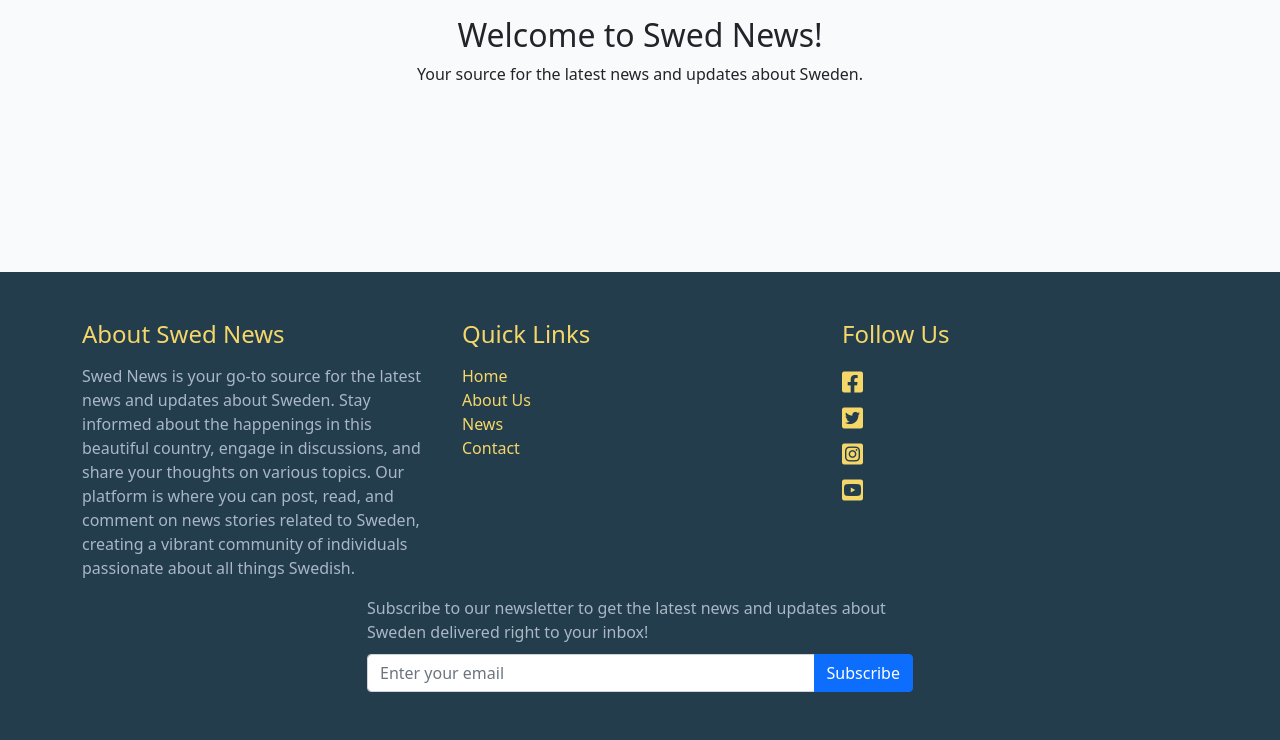
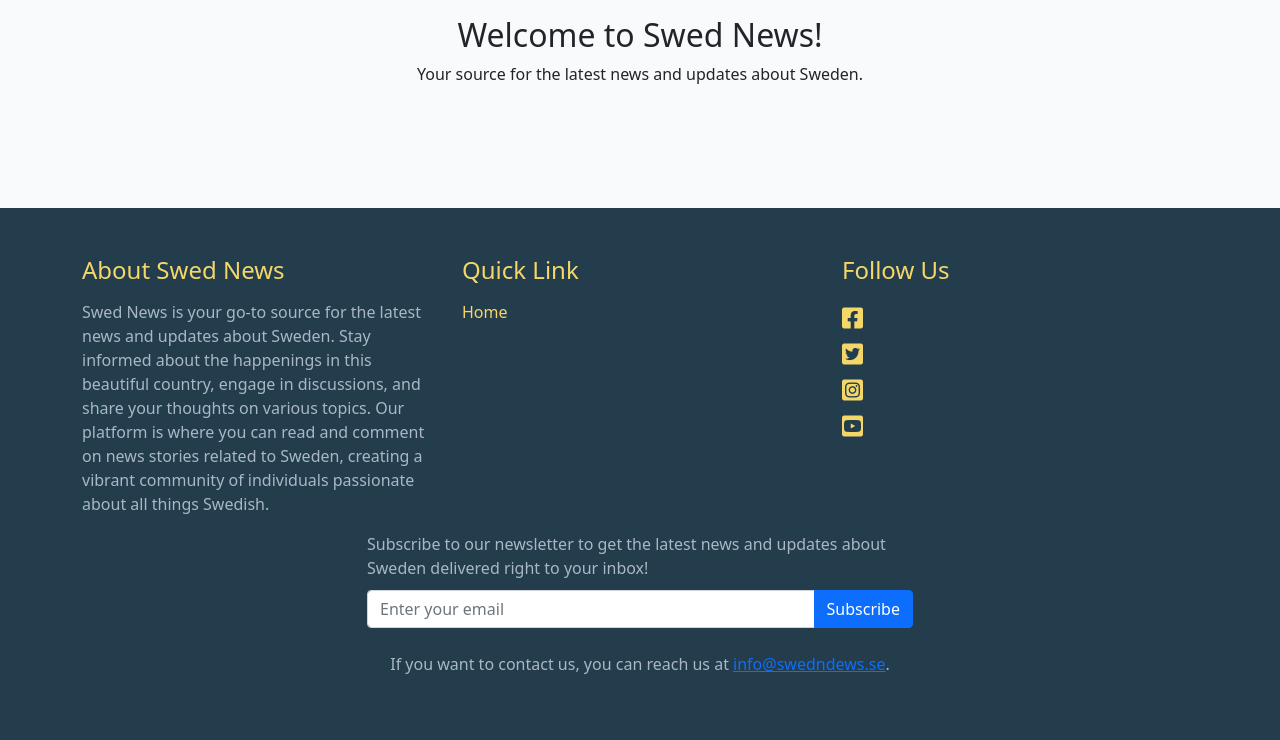
Before and after one commit to addas3/SwedNews, a Django app: page / in a window 1280 px wide. Shown: the part 60-800 px from the top of the page. Run offline with Django 3.2, Linux system fonts and the light colour scheme; data that the repository does not hold is empty.

Commit message:
Deployment commit

```diff
--- a/swednews/settings.py
+++ b/swednews/settings.py
@@ -30,7 +30,9 @@ TEMPLATES_DIR = os.path.join(BASE_DIR, 'templates')
 SECRET_KEY = os.environ.get('SECRET_KEY')
 
 # SECURITY WARNING: don't run with debug turned on in production!
-DEBUG = True
+DEBUG = False
+
+X_FRAME_OPTIONS = 'SAMEORIGIN'
 
 ALLOWED_HOSTS = ['swed-news.herokuapp.com', 'localhost', 'swed-news-cf4db223443b.herokuapp.com', '8000-addas3-swednews-bbrdtkk2s1q.ws-eu105.gitpod.io']
 
--- a/templates/account/login.html
+++ b/templates/account/login.html
@@ -12,9 +12,7 @@
         <div class="col-md-8 mt-3 offset-md-2">
             <h3>{% trans "Sign In" %}</h3>
 
-            <p>{% blocktrans %}Welcome back to the code|star blog. To leave a comment or like a post, please log in. If
-                you
-                have not created an account yet, then <a class="link" href="{{ signup_url }}">sign up</a>
+            <p>{% blocktrans %}Welcome to Swed News, where your voice matters. To engage with our content by leaving comments or giving posts a thumbs-up, please sign in. If you haven't taken the opportunity to create an account yet, then <a class="link" href="{{ signup_url }}">sign up</a>
                 first.{% endblocktrans %}</p>
         </div>
     </div>
--- a/templates/account/signup.html
+++ b/templates/account/signup.html
@@ -10,7 +10,7 @@
         <div class="col-md-8 mt-3 offset-md-2">
             <h3>{% trans "Sign Up" %}</h3>
 
-            <p>{% blocktrans %}Welcome back to the code|star blog. Do you already have an account? Then please <a
+            <p>{% blocktrans %}Greetings and welcome back to Swed News! Have you already registered an account with us? If you have, kindly proceed to <a
                     class="link" href="{{ login_url }}">sign in</a> instead.{% endblocktrans %}</p>
         </div>
     </div>
--- a/templates/base.html
+++ b/templates/base.html
@@ -87,16 +87,13 @@
                 <h4>About Swed News</h4>
                 <p>Swed News is your go-to source for the latest news and updates about Sweden. Stay informed about
                     the happenings in this beautiful country, engage in discussions, and share your thoughts on
-                    various topics. Our platform is where you can post, read, and comment on news stories related
+                    various topics. Our platform is where you can read and comment on news stories related
                     to Sweden, creating a vibrant community of individuals passionate about all things Swedish.</p>
             </div>
             <div class="col-md-4">
-                <h4>Quick Links</h4>
+                <h4>Quick Link</h4>
                 <ul class="list-unstyled">
                     <li><a href="{% url 'home' %}" class="footer-link">Home</a></li>
-                    <li><a href="#" class="footer-link">About Us</a></li>
-                    <li><a href="#" class="footer-link">News</a></li>
-                    <li><a href="#" class="footer-link">Contact</a></li>
                 </ul>
             </div>
             <div class="col-md-4">
@@ -129,6 +126,15 @@
             </div>
         </div>
     </div>
+
+    <!-- Contact Information -->
+    <div class="container mt-4">
+        <div class="row">
+            <div class="col-md-12 text-center">
+                <p>If you want to contact us, you can reach us at <a href="mailto:info@swedndews.se">info@swedndews.se</a>.</p>
+            </div>
+        </div>
+    </div>
 </footer>
 <script src="https://cdn.jsdelivr.net/npm/bootstrap@5.0.2/dist/js/bootstrap.bundle.min.js" integrity="sha384-MrcW6ZMFYlzcLA8Nl+NtUVF0sA7MsXsP1UyJoMp4YLEuNSfAP+JcXn/tWtIaxVXM" crossorigin="anonymous"></script>
 <script>
```
Also changed, not shown: static/css/style.css (line endings or trailing spaces).
